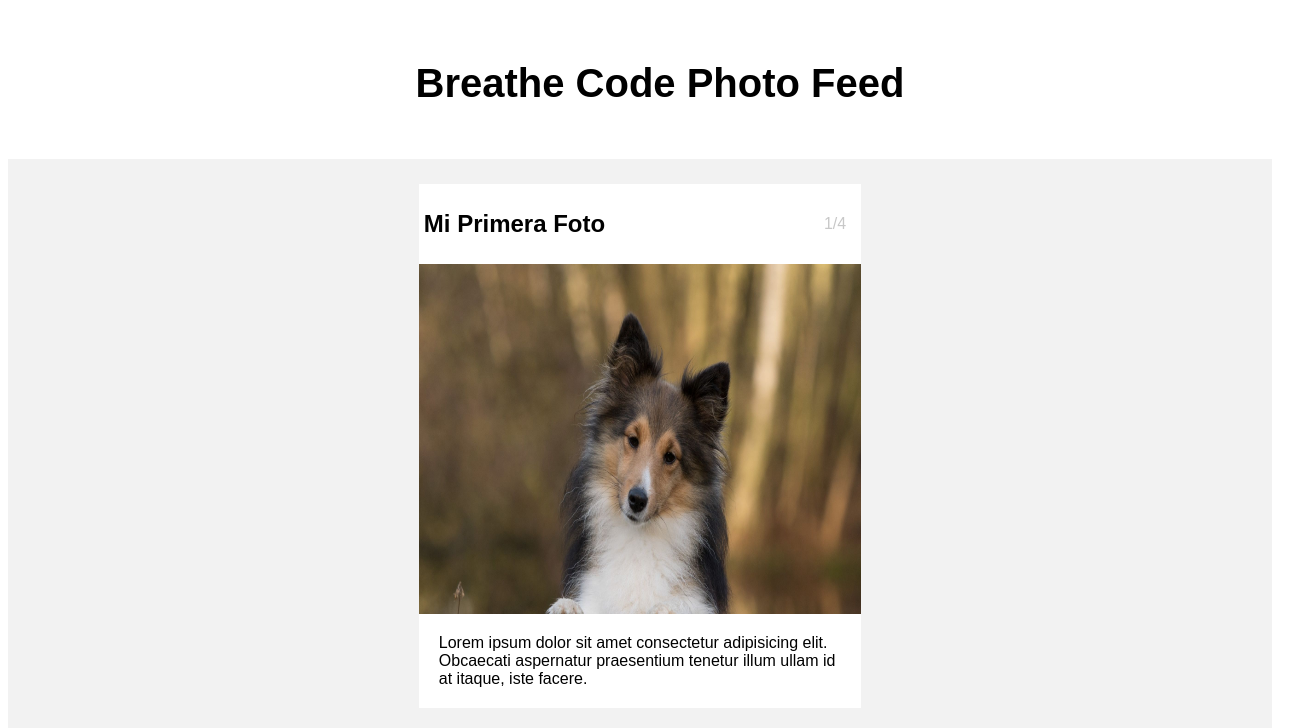
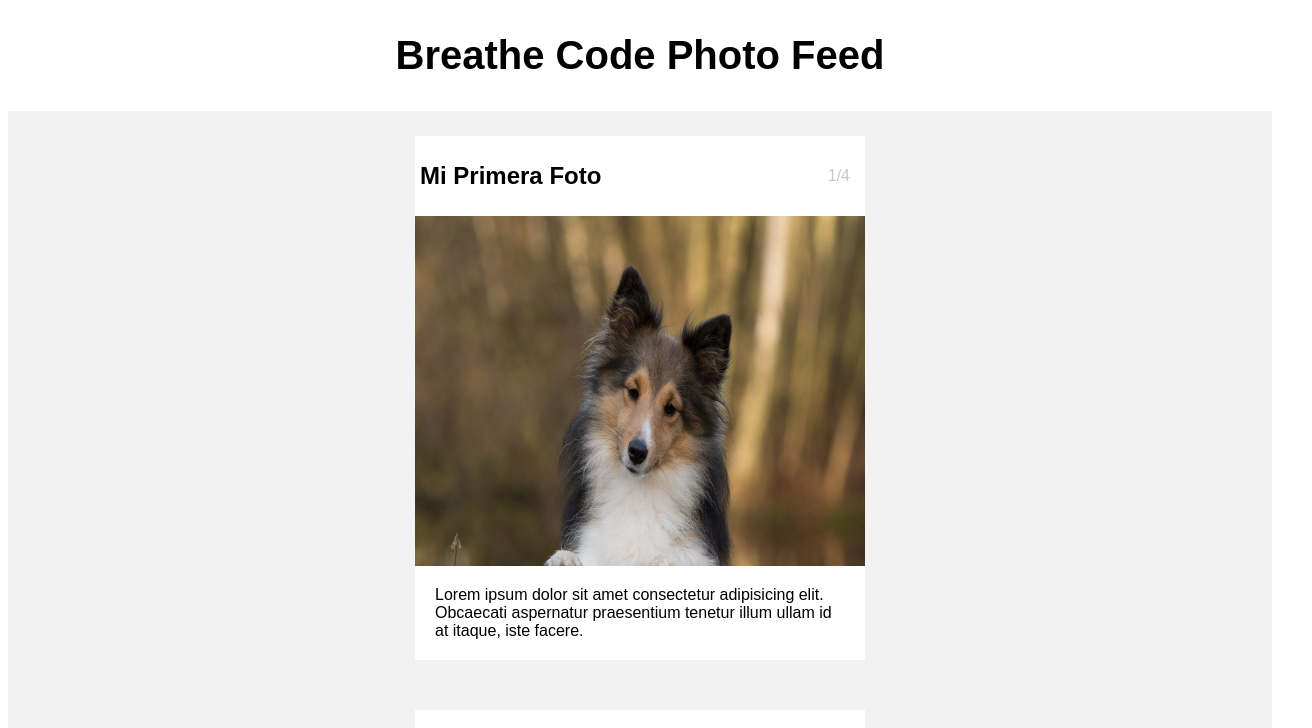
Before and after one commit to 4GeeksAcademy/IG-Photo-Feed-Herguegueta7, a plain HTML site: page index.html in a window 1280 px wide. Shown: the top 728 px of the page, 1312 px wide, since content can reach past the window. Drawn offline with Linux system fonts and the light colour scheme.

Commit message:
Solucionando Problemas de Padding en el diseño

```diff
--- a/styles.css
+++ b/styles.css
@@ -20,7 +20,6 @@
 .navegacion{
    width: 100%;
    text-align: center;
-   padding: 20px;
 }
 
 .navegacion h1{
@@ -38,7 +37,7 @@
 }
 
 .post{
-   width: 35%;
+   width: 450px;
    height: 500pxpx;
    margin: 0 auto;
    /* padding: 5px 0px 10px 0px; */
```
